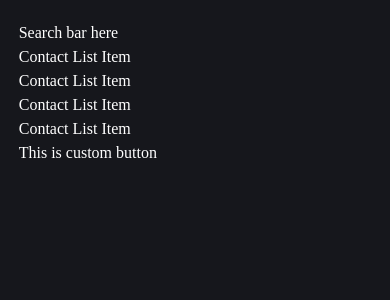
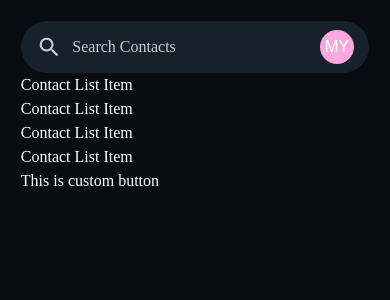
Before and after one commit to yasirkhan-4925/contact_app, a React Native app: screen / in a window 390 px wide. Shown: the top 300 px of the page. Built offline with nearby package versions, Linux system fonts and the light colour scheme.

Commit message:
feat: add Search component with navigation to Search Screen
- Developed a new Search component to handle user input and initiate search functionality.
- Integrated navigation to the Search Screen upon search action.
- Ensured seamless transition and user experience between components.

```diff
--- a/src/assets/colors.ts
+++ b/src/assets/colors.ts
@@ -4,12 +4,14 @@ export interface Colors {
   grey: string;
   bgPrimary: string;
   bgSecondary: string;
+  textSecondary: string;
 }
 
 export const colors: Colors = {
   text: '#ffff',
   white: '#ffffff',
   grey: 'grey',
-  bgSecondary: '#272730',
-  bgPrimary: '#16171c',
+  bgSecondary: '#16212b',
+  bgPrimary: '#090c12',
+  textSecondary: '#cacbcc',
 };
--- a/src/components/custom/Icon/index.tsx
+++ b/src/components/custom/Icon/index.tsx
@@ -1,13 +1,16 @@
-import RN_ICON from 'react-native-vector-icons/AntDesign';
+import {getIconsSet} from '@app/utils';
+import {IconSetsEnum} from '@app/utils/types';
 
 interface Props {
   name: string;
   size: number;
   color?: string;
+  iconSetName: IconSetsEnum;
 }
 
-const Icon = ({name, size, color = '#ffff'}: Props) => {
-  return <RN_ICON name={name} size={size} color={color} />;
+const Icon = ({name, iconSetName, size, color = '#ffff'}: Props) => {
+  const Icon = getIconsSet(iconSetName);
+  return <Icon name={name} size={size} color={color} />;
 };
 
 export default Icon;
--- a/src/components/custom/avatar/index.tsx
+++ b/src/components/custom/avatar/index.tsx
@@ -1,5 +1,5 @@
 import React from 'react';
-import {Image, Text, View} from 'react-native';
+import {Image, StyleProp, Text, TextStyle, View} from 'react-native';
 import dynamicStyles from './styles';
 import {colors} from '@app/assets/colors';
 
@@ -20,9 +20,10 @@ interface Props {
   username: string;
   size: number;
   imageUrl?: string | null;
+  customTextStyles?: StyleProp<TextStyle>;
 }
 
-function Avatar({username, size, imageUrl}: Props) {
+function Avatar({username, size, imageUrl, customTextStyles = {}}: Props) {
   const styles = dynamicStyles(colors as never);
 
   const spaces = username?.indexOf(' ');
@@ -93,7 +94,7 @@ function Avatar({username, size, imageUrl}: Props) {
         sizing,
         {backgroundColor: bgColors[randomNum]},
       ]}>
-      <Text style={txtStyle}>{initials.toUpperCase()}</Text>
+      <Text style={[txtStyle, customTextStyles]}>{initials.toUpperCase()}</Text>
     </View>
   );
 }
--- a/src/components/custom/customView/styles.ts
+++ b/src/components/custom/customView/styles.ts
@@ -3,7 +3,7 @@ import {StyleSheet} from 'react-native';
 
 const styles = StyleSheet.create({
   container: {
-    paddingHorizontal: horizontalScale(18),
+    paddingHorizontal: horizontalScale(20),
   },
 });
 
--- a/src/screens/home/components/searchBar/index.tsx
+++ b/src/screens/home/components/searchBar/index.tsx
@@ -1,12 +1,48 @@
-import {AppText} from '@app/components';
 import React from 'react';
-import {View} from 'react-native';
+import {TouchableOpacity, View} from 'react-native';
+import dynamicStyles from './styles';
+import {AppText, Avatar, Icon} from '@app/components';
+import {IconSetsEnum} from '@app/utils/types';
+import {moderateScale} from '@app/utils';
+import {ETextType} from '@app/components/types';
+import {colors} from '@app/assets/colors';
+import {useNavigation} from '@react-navigation/native';
+import {Screen} from '@app/navigation/constant';
 
 const SearchBar = () => {
+  const styles = dynamicStyles();
+  const navigation = useNavigation();
+  const onPressHandler = () => {
+    navigation.navigate(Screen.Search as never);
+  };
+
   return (
-    <View>
-      <AppText>Search bar here</AppText>
-    </View>
+    <TouchableOpacity
+      onPress={onPressHandler}
+      activeOpacity={0.7}
+      style={styles.container}>
+      <View>
+        <Icon
+          iconSetName={IconSetsEnum.MaterialIcons}
+          size={moderateScale(25)}
+          name="search"
+          color={colors.textSecondary}
+        />
+      </View>
+
+      <View style={styles.searchTextContainer}>
+        <AppText textStyles={styles.searchText} type={ETextType.BODY_02}>
+          Search Contacts
+        </AppText>
+      </View>
+      <View>
+        <Avatar
+          username="Muhammad Yasir"
+          size={moderateScale(33)}
+          customTextStyles={styles.avatarTextStyles}
+        />
+      </View>
+    </TouchableOpacity>
   );
 };
 
--- /dev/null
+++ b/src/screens/home/components/searchBar/styles.ts
@@ -0,0 +1,29 @@
+import {colors} from '@app/assets/colors';
+import {horizontalScale, moderateScale, verticalScale} from '@app/utils';
+import {StyleSheet} from 'react-native';
+
+const dynamicStyles = () => {
+  return StyleSheet.create({
+    container: {
+      backgroundColor: colors.bgSecondary,
+      height: verticalScale(50),
+      borderRadius: moderateScale(30),
+      flexDirection: 'row',
+      alignItems: 'center',
+      paddingHorizontal: horizontalScale(15),
+    },
+    searchText: {
+      color: colors.textSecondary,
+      lineHeight: 20,
+    },
+    searchTextContainer: {
+      flex: 1,
+      paddingLeft: horizontalScale(10),
+    },
+    avatarTextStyles: {
+      fontSize: moderateScale(15),
+    },
+  });
+};
+
+export default dynamicStyles;
--- /dev/null
+++ b/src/utils/iconsSet.ts
@@ -0,0 +1,12 @@
+import MaterialIcons from 'react-native-vector-icons/MaterialIcons';
+import MaterialCommunityIcons from 'react-native-vector-icons/MaterialCommunityIcons';
+import {IconSetsEnum} from './types';
+
+const iconSets = {
+  MaterialIcons,
+  MaterialCommunityIcons,
+};
+
+export default function getIconsSet(iconSetName: IconSetsEnum) {
+  return iconSets[iconSetName as keyof typeof iconSets] || MaterialIcons;
+}
--- a/src/utils/index.ts
+++ b/src/utils/index.ts
@@ -3,3 +3,5 @@ export {
   horizontalScale,
   moderateScale,
 } from '@app/utils/metrics';
+
+export {default as getIconsSet} from './iconsSet';
--- /dev/null
+++ b/src/utils/types.ts
@@ -0,0 +1,4 @@
+export enum IconSetsEnum {
+  MaterialIcons = 'MaterialIcons',
+  MaterialCommunityIcons = 'MaterialCommunityIcons',
+}
```
